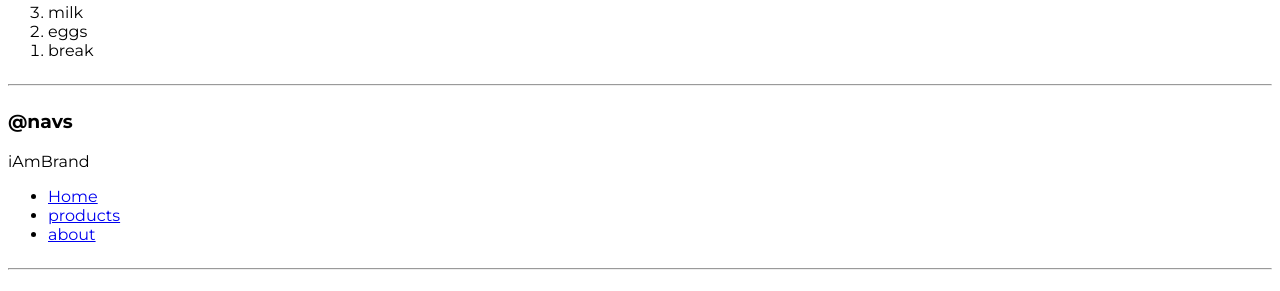
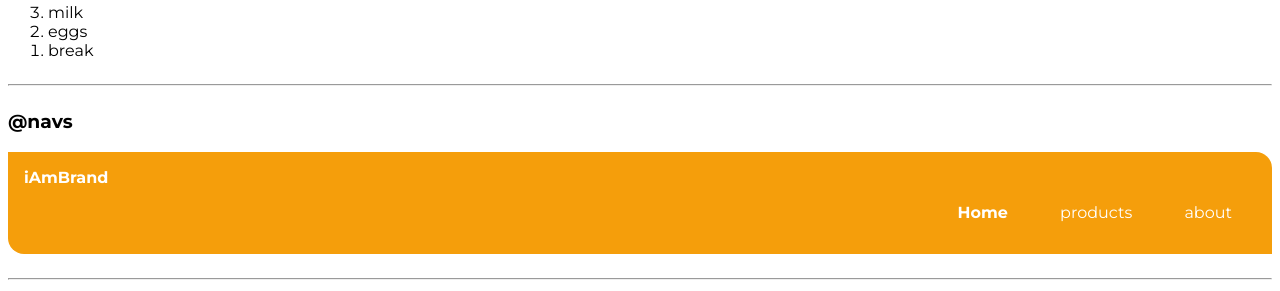
Before and after one commit to maanvendrasingh/developer-site, a plain HTML site: page index.html in a window 1280 px wide. Shown: the part 1056-1347 px from the top of the page. Drawn offline with Linux system fonts and the light colour scheme.

Commit message:
navigations

```diff
--- a/index.html
+++ b/index.html
@@ -66,17 +66,17 @@
         <hr />
 
         <h3>@navs</h3>
-        <nav>
-          <div>iAmBrand</div>
-          <ul>
-            <li>
-              <a href="/">Home</a>
+        <nav class="navigation container">
+          <div class="nav-brand">iAmBrand</div>
+          <ul class="nav-pills list-non-bullet">
+            <li class="list-item-inline">
+              <a class="link link-active" href="/">Home</a>
             </li>
-            <li>
-              <a href="/">products</a>
+            <li class="list-item-inline">
+              <a class="link" href="/">products</a>
             </li>
-            <li>
-              <a href="/"> about</a>
+            <li class="list-item-inline">
+              <a class="link" href="/"> about</a>
             </li>
           </ul>
         </nav>
--- a/styles.css
+++ b/styles.css
@@ -48,3 +48,26 @@ hr{
     display: inline;
     padding: 0rem 0.5rem;
 }
+
+.navigation{
+    background-color: var(--primary-color);
+    color:white;
+    padding: 1rem;
+    border-radius: 0 1rem ;
+}
+
+.navigation .nav-brand{
+    font-weight: bold;
+}
+
+.navigation .nav-pills{
+    text-align: right;
+}
+
+.navigation .link{
+    color: white;
+}
+
+.navigation .link-active{
+    font-weight: bold;
+}
```
